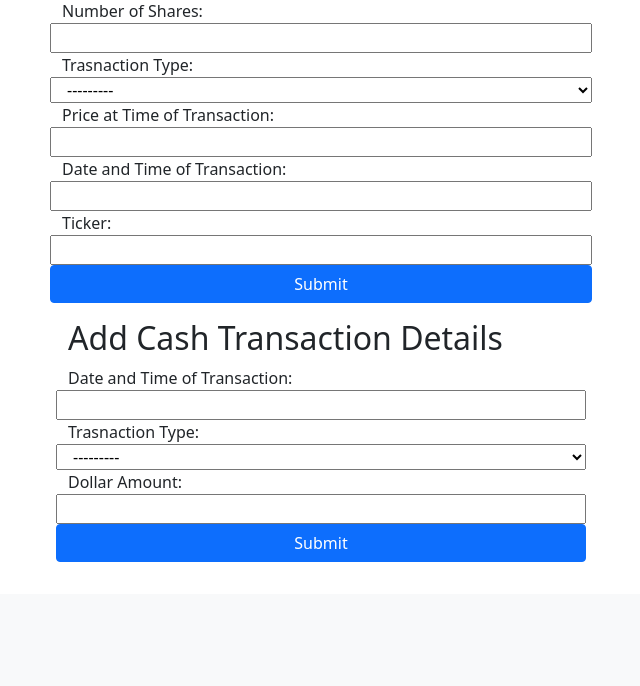
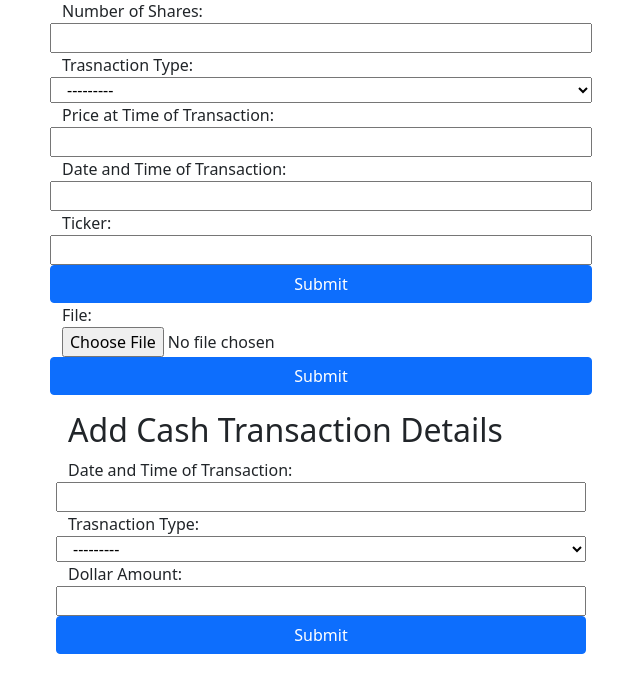
Before and after one commit to adithyabsk/portfoliohut, a Django app: page /add_transaction in a window 1280 px wide. Shown: the part 223-909 px from the top of the page, without its empty margins (319-959 px from the left). Before the commit the page ends 785 px from the top, so only its background shows below. Run offline with Django 3.2, Linux system fonts and the light colour scheme; the visitor is signed in with stand-in values (Sample User, id 1).

Commit message:
added functioanlity to add transactions from uploaded CSV

```diff
--- a/portfoliohut/forms.py
+++ b/portfoliohut/forms.py
@@ -49,6 +49,8 @@ class RegisterForm(forms.Form):
 
         return username
 
+class CSVForm(forms.Form):
+    file = forms.FileField(allow_empty_file=True)
 class StockForm(forms.ModelForm):
     class Meta:
         model = Stock
--- a/portfoliohut/templates/portfoliohut/add_transaction.html
+++ b/portfoliohut/templates/portfoliohut/add_transaction.html
@@ -12,13 +12,24 @@
     </div>
     <div class="row m-3 d-flex justify-content-center">
       <div class="col-md-6"> <h2>Add stock Transaction Details</h2>
-        <form method = "POST">
+        <form method = "POST"  enctype="multipart/form-data">
           {% csrf_token %}
           <!-- TODO: Add the stock form here  -->
 
           <div class="row">
             {{stock_form}}
           <button type="submit" class="btn btn-primary" id="id_stock_button" name = "submit_stock">Submit</button>
+
+          <br>
+        </form>
+
+
+        <form method = "POST" enctype="multipart/form-data">
+            {% csrf_token %}
+            <div class="row">
+                {{csv_form}}
+            <button type="submit" class="btn btn-primary" id="id_stock_button" name = "submit_csv">Submit</button>
+            </div>
         </form>
       </div>
     </div>
--- a/portfoliohut/views.py
+++ b/portfoliohut/views.py
@@ -1,12 +1,17 @@
 from django.shortcuts import render, redirect
 from django.urls import reverse
 
+from django.contrib.messages import constants as messages
 from django.contrib.auth.decorators import login_required
 from django.contrib.auth.models import User
 from django.contrib.auth import authenticate, login, logout
 
-from .forms import LoginForm, RegisterForm, StockForm, CashForm
+from .forms import LoginForm, RegisterForm, StockForm, CashForm, CSVForm
 from .models import *
+
+from datetime import datetime
+import csv
+import pandas as pd
 
 def index(request):
     if request.user.is_authenticated:
@@ -92,10 +97,45 @@ def validate_transaction(stock_data = None, cash_data = None):
 
     return True
 
+
+def validate_csv(date, ticker, price, quantity, action):
+    #TODO
+    pass
+
+
+
+def add_data_from_csv(request,file):
+    try:
+        if not file.name.endswith('.csv'):
+            messages.error(request,'File is not a CSV file')
+            return
+
+        decoded_file = file.read().decode('utf-8').splitlines()
+        reader = csv.DictReader(decoded_file)
+        for row in reader:
+            date = (datetime.strptime(row["DATE"], '%m/%d/%Y').date())
+            ticker = row["TICKER"]
+            price = row["PRICE"]
+            quantity = row["QUANTITY"]
+            action = row["ACTION"]
+            if(validate_csv(date, ticker, price, quantity, action)):
+                new_stock = Stock(profile = request.user.profile,
+                        action = action,
+                        ticker = ticker,
+                        date_time =date,
+                        price = price,
+                        quantity = quantity)
+
+                new_stock.save()
+
+    except:
+        messages.error(request, 'Incorrect data provided')
+        return
+
 @login_required
 def transcation_input(request):
     if request.method == "GET":
-        return render(request, "portfoliohut/add_transaction.html", {'stock_form' : StockForm(), 'cash_form': CashForm()})
+        return render(request, "portfoliohut/add_transaction.html", {'stock_form' : StockForm(), 'cash_form': CashForm(), 'csv_form':CSVForm()})
 
     context = {}
 
@@ -117,6 +157,13 @@ def transcation_input(request):
 
         new_stock.save()
 
+    if('submit_csv' in request.POST):
+        csv_form = CSVForm(request.POST, request.FILES)
+        context['csv_form'] = csv_form
+        if csv_form.is_valid():
+            add_data_from_csv(request, request.FILES['file'])
+
+
     if(request.POST.get('submit_cash')):
         cash_form = CashForm(request.POST)
         context['cash_form'] = cash_form
```
